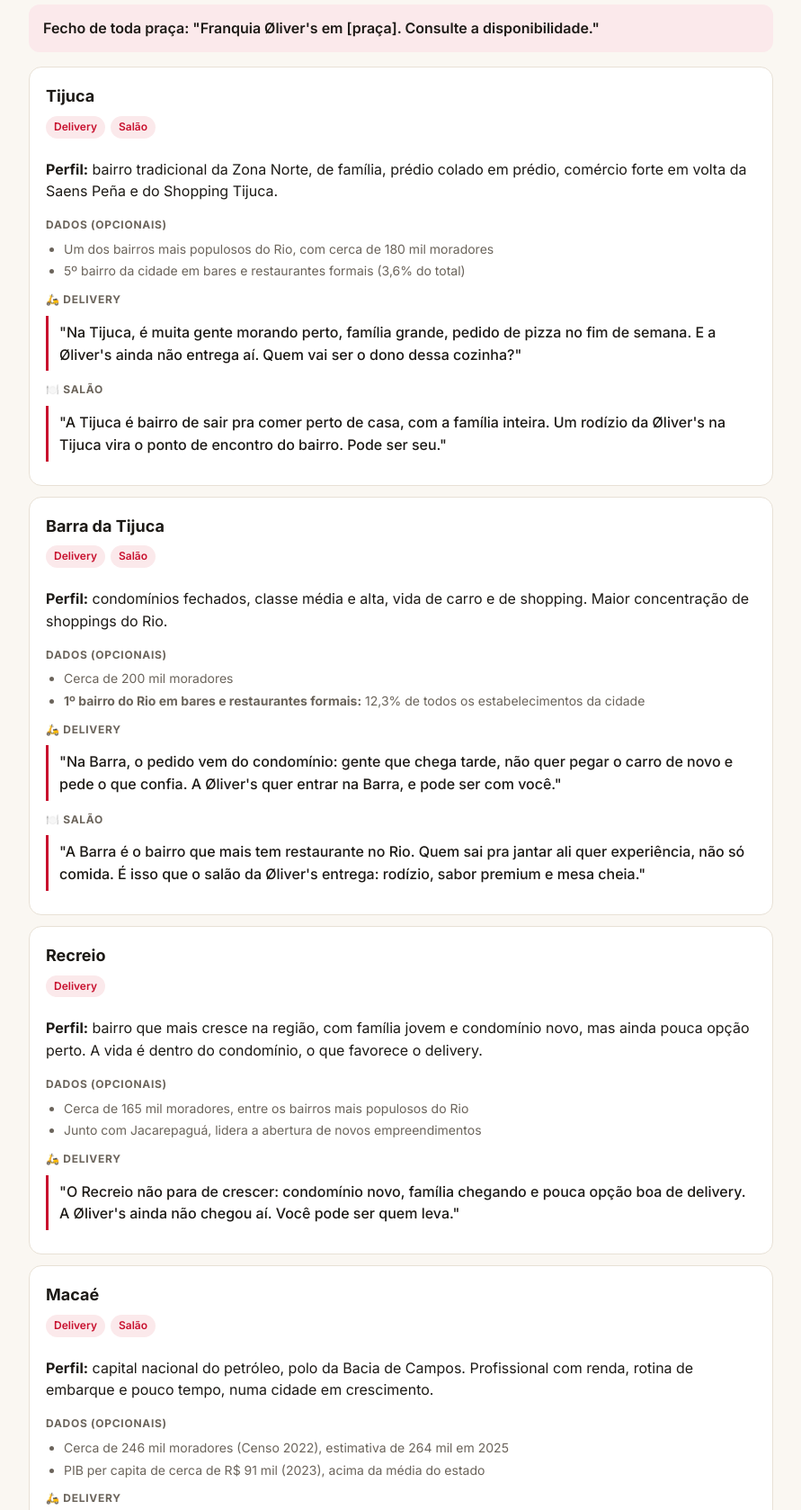
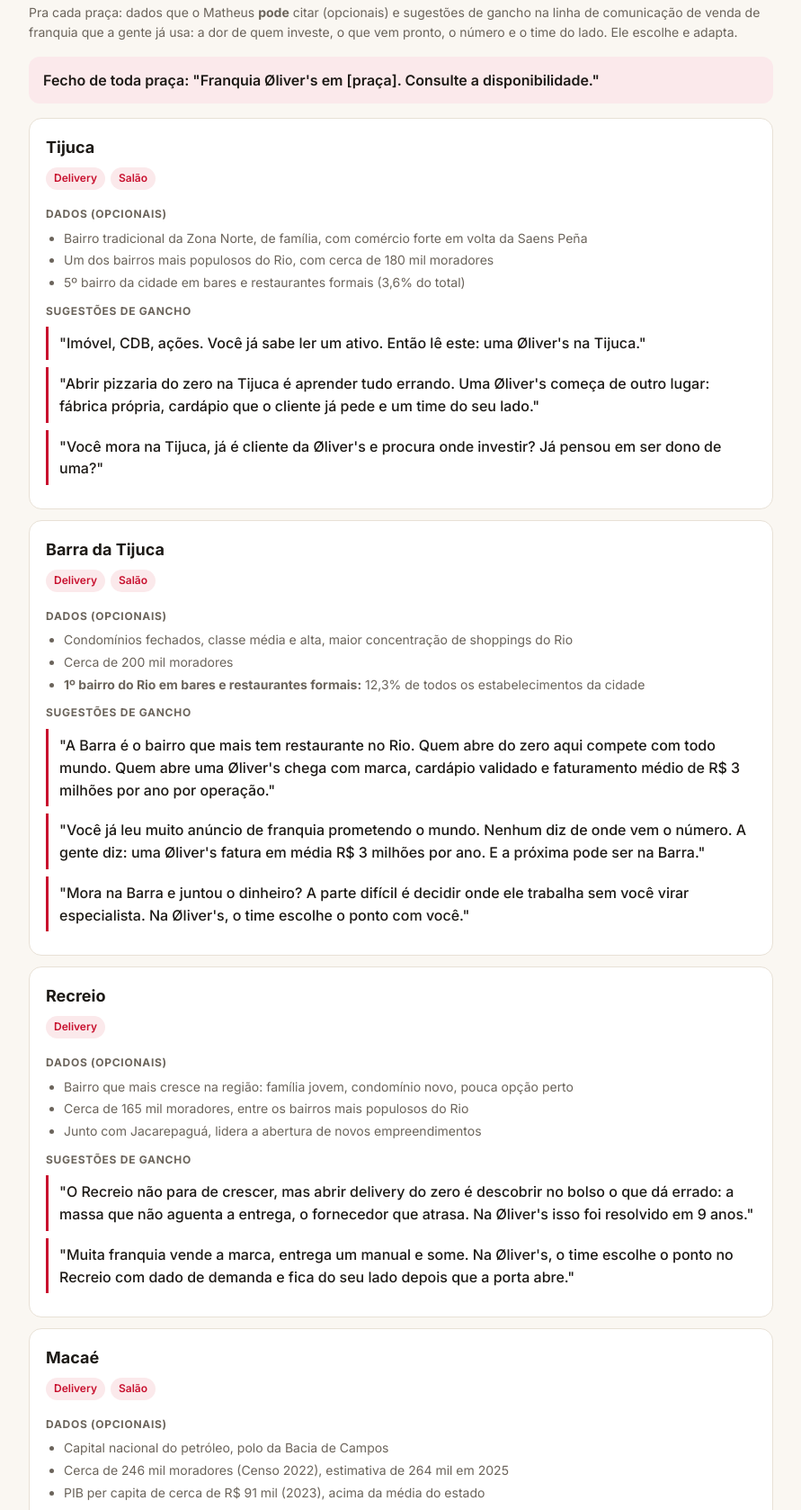
Before and after one commit to dev-seven7/direcionamento-expansao-olivers, a plain HTML site: page index.html in a window 1280 px wide. Shown: the part 615-2293 px from the top of the page at 90% size, without its empty margins (194-1085 px from the left). Drawn offline with Linux system fonts and the light colour scheme.

Commit message:
Praças: dados opcionais + ganchos na linha de comunicação de franquia

```diff
--- a/index.html
+++ b/index.html
@@ -64,64 +64,60 @@ footer{margin-top:40px;font-size:13px;color:var(--txt2)}
 </div>
 
 <h2>📍 Praças</h2>
+<p class="note">Pra cada praça: dados que o Matheus <b>pode</b> citar (opcionais) e sugestões de gancho na linha de comunicação de venda de franquia que a gente já usa: a dor de quem investe, o que vem pronto, o número e o time do lado. Ele escolhe e adapta.</p>
 <p class="fecho">Fecho de toda praça: "Franquia Øliver's em [praça]. Consulte a disponibilidade."</p>
 
 <div class="card">
   <h3>Tijuca</h3>
   <span class="chip d">Delivery</span><span class="chip d">Salão</span>
-  <p><b>Perfil:</b> bairro tradicional da Zona Norte, de família, prédio colado em prédio, comércio forte em volta da Saens Peña e do Shopping Tijuca.</p>
   <div class="label">Dados (opcionais)</div>
-  <ul class="data"><li>Um dos bairros mais populosos do Rio, com cerca de 180 mil moradores</li><li>5º bairro da cidade em bares e restaurantes formais (3,6% do total)</li></ul>
-  <div class="label">🛵 Delivery</div>
-  <div class="hook">"Na Tijuca, é muita gente morando perto, família grande, pedido de pizza no fim de semana. E a Øliver's ainda não entrega aí. Quem vai ser o dono dessa cozinha?"</div>
-  <div class="label">🍽️ Salão</div>
-  <div class="hook">"A Tijuca é bairro de sair pra comer perto de casa, com a família inteira. Um rodízio da Øliver's na Tijuca vira o ponto de encontro do bairro. Pode ser seu."</div>
+  <ul class="data"><li>Bairro tradicional da Zona Norte, de família, com comércio forte em volta da Saens Peña</li><li>Um dos bairros mais populosos do Rio, com cerca de 180 mil moradores</li><li>5º bairro da cidade em bares e restaurantes formais (3,6% do total)</li></ul>
+  <div class="label">Sugestões de gancho</div>
+  <div class="hook">"Imóvel, CDB, ações. Você já sabe ler um ativo. Então lê este: uma Øliver's na Tijuca."</div>
+  <div class="hook">"Abrir pizzaria do zero na Tijuca é aprender tudo errando. Uma Øliver's começa de outro lugar: fábrica própria, cardápio que o cliente já pede e um time do seu lado."</div>
+  <div class="hook">"Você mora na Tijuca, já é cliente da Øliver's e procura onde investir? Já pensou em ser dono de uma?"</div>
 </div>
 
 <div class="card">
   <h3>Barra da Tijuca</h3>
   <span class="chip d">Delivery</span><span class="chip d">Salão</span>
-  <p><b>Perfil:</b> condomínios fechados, classe média e alta, vida de carro e de shopping. Maior concentração de shoppings do Rio.</p>
   <div class="label">Dados (opcionais)</div>
-  <ul class="data"><li>Cerca de 200 mil moradores</li><li><b>1º bairro do Rio em bares e restaurantes formais:</b> 12,3% de todos os estabelecimentos da cidade</li></ul>
-  <div class="label">🛵 Delivery</div>
-  <div class="hook">"Na Barra, o pedido vem do condomínio: gente que chega tarde, não quer pegar o carro de novo e pede o que confia. A Øliver's quer entrar na Barra, e pode ser com você."</div>
-  <div class="label">🍽️ Salão</div>
-  <div class="hook">"A Barra é o bairro que mais tem restaurante no Rio. Quem sai pra jantar ali quer experiência, não só comida. É isso que o salão da Øliver's entrega: rodízio, sabor premium e mesa cheia."</div>
+  <ul class="data"><li>Condomínios fechados, classe média e alta, maior concentração de shoppings do Rio</li><li>Cerca de 200 mil moradores</li><li><b>1º bairro do Rio em bares e restaurantes formais:</b> 12,3% de todos os estabelecimentos da cidade</li></ul>
+  <div class="label">Sugestões de gancho</div>
+  <div class="hook">"A Barra é o bairro que mais tem restaurante no Rio. Quem abre do zero aqui compete com todo mundo. Quem abre uma Øliver's chega com marca, cardápio validado e faturamento médio de R$ 3 milhões por ano por operação."</div>
+  <div class="hook">"Você já leu muito anúncio de franquia prometendo o mundo. Nenhum diz de onde vem o número. A gente diz: uma Øliver's fatura em média R$ 3 milhões por ano. E a próxima pode ser na Barra."</div>
+  <div class="hook">"Mora na Barra e juntou o dinheiro? A parte difícil é decidir onde ele trabalha sem você virar especialista. Na Øliver's, o time escolhe o ponto com você."</div>
 </div>
 
 <div class="card">
   <h3>Recreio</h3>
   <span class="chip d">Delivery</span>
-  <p><b>Perfil:</b> bairro que mais cresce na região, com família jovem e condomínio novo, mas ainda pouca opção perto. A vida é dentro do condomínio, o que favorece o delivery.</p>
   <div class="label">Dados (opcionais)</div>
-  <ul class="data"><li>Cerca de 165 mil moradores, entre os bairros mais populosos do Rio</li><li>Junto com Jacarepaguá, lidera a abertura de novos empreendimentos</li></ul>
-  <div class="label">🛵 Delivery</div>
-  <div class="hook">"O Recreio não para de crescer: condomínio novo, família chegando e pouca opção boa de delivery. A Øliver's ainda não chegou aí. Você pode ser quem leva."</div>
+  <ul class="data"><li>Bairro que mais cresce na região: família jovem, condomínio novo, pouca opção perto</li><li>Cerca de 165 mil moradores, entre os bairros mais populosos do Rio</li><li>Junto com Jacarepaguá, lidera a abertura de novos empreendimentos</li></ul>
+  <div class="label">Sugestões de gancho</div>
+  <div class="hook">"O Recreio não para de crescer, mas abrir delivery do zero é descobrir no bolso o que dá errado: a massa que não aguenta a entrega, o fornecedor que atrasa. Na Øliver's isso foi resolvido em 9 anos."</div>
+  <div class="hook">"Muita franquia vende a marca, entrega um manual e some. Na Øliver's, o time escolhe o ponto no Recreio com dado de demanda e fica do seu lado depois que a porta abre."</div>
 </div>
 
 <div class="card">
   <h3>Macaé</h3>
   <span class="chip d">Delivery</span><span class="chip d">Salão</span>
-  <p><b>Perfil:</b> capital nacional do petróleo, polo da Bacia de Campos. Profissional com renda, rotina de embarque e pouco tempo, numa cidade em crescimento.</p>
   <div class="label">Dados (opcionais)</div>
-  <ul class="data"><li>Cerca de 246 mil moradores (Censo 2022), estimativa de 264 mil em 2025</li><li>PIB per capita de cerca de R$ 91 mil (2023), acima da média do estado</li></ul>
-  <div class="label">🛵 Delivery</div>
-  <div class="hook">"Macaé tem gente com renda, rotina puxada e pouco tempo: é o perfil de quem pede delivery toda semana. A Øliver's quer entrar em Macaé com quem conhece a cidade."</div>
-  <div class="label">🍽️ Salão</div>
-  <div class="hook">"Macaé ainda não tem um rodízio de pizza com cara de marca grande. A Øliver's quer ser esse lugar, com um franqueado de lá."</div>
+  <ul class="data"><li>Capital nacional do petróleo, polo da Bacia de Campos</li><li>Cerca de 246 mil moradores (Censo 2022), estimativa de 264 mil em 2025</li><li>PIB per capita de cerca de R$ 91 mil (2023), acima da média do estado</li></ul>
+  <div class="label">Sugestões de gancho</div>
+  <div class="hook">"Você trabalha embarcado e pensa num segundo negócio que não dependa de você o dia todo? Uma Øliver's em Macaé chega com fábrica, cardápio e um time que toca a implantação com você."</div>
+  <div class="hook">"Investimento, taxa, royalties, payback: você já sabe os termos. O que você não acha em outra franquia é o que vem pronto na Øliver's. Macaé está no nosso mapa."</div>
+  <div class="hook">"Macaé ainda não tem um rodízio de pizza com cara de marca grande. Quem vai abrir a primeira Øliver's da cidade?"</div>
 </div>
 
 <div class="card">
   <h3>Rio das Ostras</h3>
   <span class="chip d">Delivery</span><span class="chip d">Salão</span>
-  <p><b>Perfil:</b> litoral, qualidade de vida e muita gente se mudando pra lá. Fica entre Macaé e a Região dos Lagos, onde a Øliver's já é forte (Cabo Frio, Araruama).</p>
   <div class="label">Dados (opcionais)</div>
-  <ul class="data"><li>Cerca de 156 mil moradores (Censo 2022). Cresceu 48% desde 2010, o 2º maior crescimento do estado, atrás só de Maricá</li></ul>
-  <div class="label">🛵 Delivery</div>
-  <div class="hook">"Rio das Ostras cresceu quase 50% em 12 anos. Quem chega quer as marcas que já conhece. A Øliver's já é forte na Região dos Lagos, e o próximo passo pode ser aí, com você."</div>
-  <div class="label">🍽️ Salão</div>
-  <div class="hook">"Cidade crescendo, família chegando e pouco lugar pra reunir a turma. O salão da Øliver's vira o ponto de encontro de Rio das Ostras."</div>
+  <ul class="data"><li>Litoral, qualidade de vida, entre Macaé e a Região dos Lagos, onde a Øliver's já é forte (Cabo Frio, Araruama)</li><li>Cerca de 156 mil moradores (Censo 2022). Cresceu 48% desde 2010, o 2º maior crescimento do estado, atrás só de Maricá</li></ul>
+  <div class="label">Sugestões de gancho</div>
+  <div class="hook">"Rio das Ostras cresceu quase 50% em 12 anos. Quem chega quer as marcas que já conhece, e a Øliver's já é forte em Cabo Frio e Araruama. O próximo passo pode ser aí, com você."</div>
+  <div class="hook">"Pesquisou franquia, gostou e ainda está pensando? Em 30 minutos você vê os números da Øliver's e se tem ponto com demanda em Rio das Ostras."</div>
 </div>
 
 <h2>🍕 Temas pra falar</h2>
```
